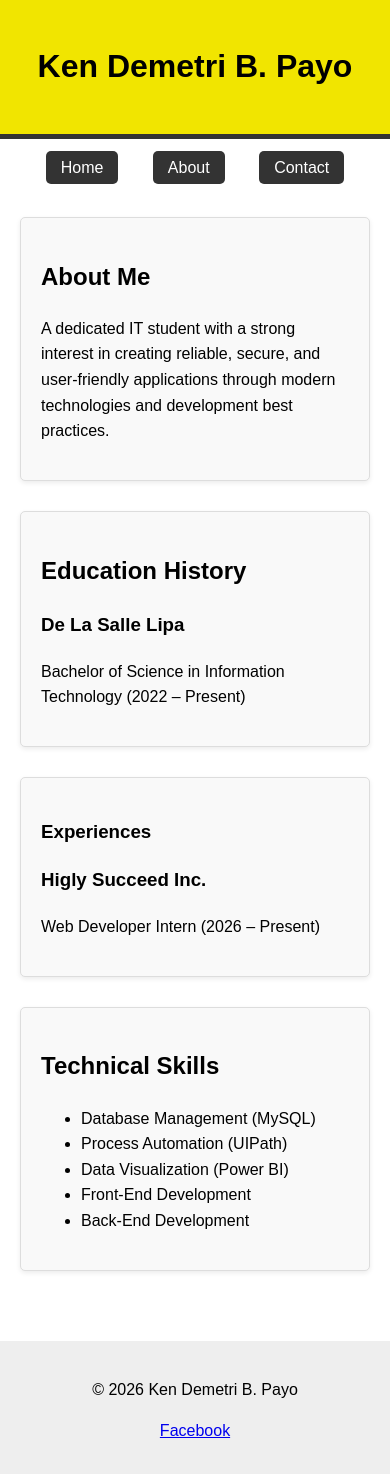
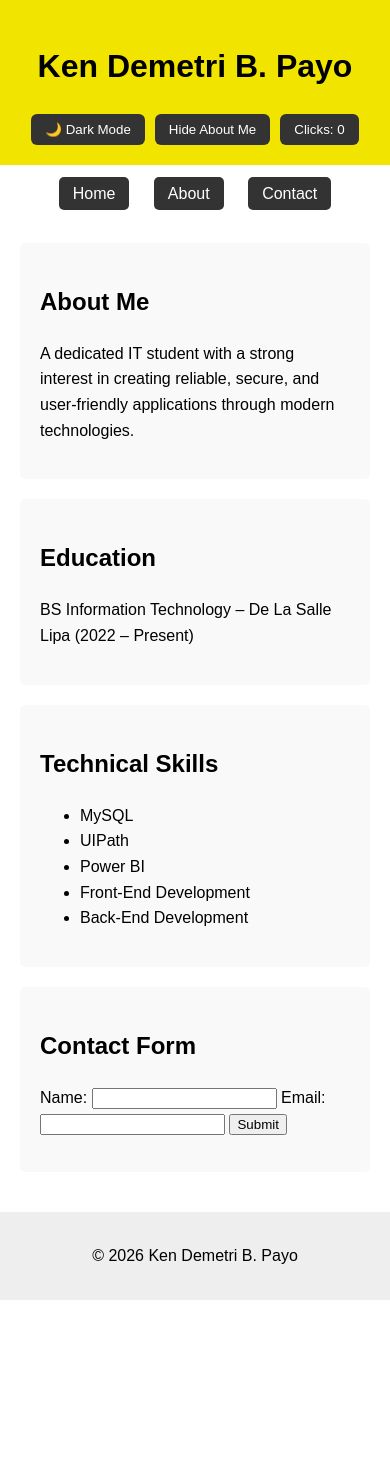
Before and after one commit to KenDemetri/intern-cv-ken, a plain HTML site: page index.html in a window 390 px wide. After the commit the page ends 1300 px from the top, so only its background shows below. Drawn offline with Linux system fonts and the light colour scheme.

Commit message:
BasicJsInt

```diff
--- a/index.html
+++ b/index.html
@@ -1,15 +1,22 @@
 <!DOCTYPE html>
 <html lang="en">
 <head>
-  <meta charset="UTF-8">
-  <meta name="viewport" content="width=device-width, initial-scale=1.0">
+  <meta charset="UTF-8" />
+  <meta name="viewport" content="width=device-width, initial-scale=1.0" />
   <title>Ken Demetri B. Payo - CV</title>
-  <link rel="stylesheet" href="style.css">
+  <link rel="stylesheet" href="style.css" />
 </head>
 <body>
 
   <header>
     <h1>Ken Demetri B. Payo</h1>
+
+    <!-- JavaScript Controls -->
+    <div class="controls">
+      <button id="themeBtn">🌙 Dark Mode</button>
+      <button id="aboutBtn">Hide About Me</button>
+      <button id="counterBtn">Clicks: <span id="count">0</span></button>
+    </div>
   </header>
 
   <nav>
@@ -24,44 +31,53 @@
 
     <section id="about">
       <h2>About Me</h2>
-      <article>
-        <p>A dedicated IT student with a strong interest in creating reliable, secure, and user-friendly applications through modern technologies and development best practices.</p>
-      </article>
+      <p>
+        A dedicated IT student with a strong interest in creating reliable,
+        secure, and user-friendly applications through modern technologies.
+      </p>
     </section>
 
     <section id="education">
-      <h2>Education History</h2>
-
-      <h3>De La Salle Lipa</h3>
-      <p>Bachelor of Science in Information Technology (2022 – Present)</p>
+      <h2>Education</h2>
+      <p>BS Information Technology – De La Salle Lipa (2022 – Present)</p>
     </section>
 
-     <section id="experience">
-         <h3>Experiences</h3>
-
-         <h3>Higly Succeed Inc.</h3>
-         <p>Web Developer Intern (2026 – Present)</p>
-
-     </section>
     <section id="skills">
       <h2>Technical Skills</h2>
       <ul>
-        <li>Database Management (MySQL)</li>
-        <li>Process Automation (UIPath)</li>
-        <li>Data Visualization (Power BI)</li>
+        <li>MySQL</li>
+        <li>UIPath</li>
+        <li>Power BI</li>
         <li>Front-End Development</li>
         <li>Back-End Development</li>
       </ul>
+    </section>
+
+    <!-- Feature 5: Form Validation -->
+    <section>
+      <h2>Contact Form</h2>
+      <form id="contactForm">
+        <label>
+          Name:
+          <input type="text" id="name" />
+        </label>
+
+        <label>
+          Email:
+          <input type="email" id="email" />
+        </label>
+
+        <button type="submit">Submit</button>
+        <p id="formMessage"></p>
+      </form>
     </section>
 
   </main>
 
   <footer id="contact">
     <p>© 2026 Ken Demetri B. Payo</p>
-    <p>
-      <a href="https://web.facebook.com/ken.payo.13" target="_blank">Facebook</a>
-    </p>
   </footer>
 
+  <script src="script.js"></script>
 </body>
 </html>
--- /dev/null
+++ b/script.js
@@ -0,0 +1,55 @@
+// FEATURE 1: Welcome Message (only once)
+if (!sessionStorage.getItem("visited")) {
+  alert("Welcome to my personal webpage!");
+  sessionStorage.setItem("visited", "true");
+}
+
+// FEATURE 2: Dark / Light Mode
+const themeBtn = document.getElementById("themeBtn");
+
+themeBtn.addEventListener("click", () => {
+  document.body.classList.toggle("dark");
+  themeBtn.textContent = document.body.classList.contains("dark")
+    ? "☀️ Light Mode"
+    : "🌙 Dark Mode";
+});
+
+// FEATURE 3: Show / Hide About Section
+const aboutBtn = document.getElementById("aboutBtn");
+const aboutSection = document.getElementById("about");
+
+aboutBtn.addEventListener("click", () => {
+  const isHidden = aboutSection.style.display === "none";
+  aboutSection.style.display = isHidden ? "block" : "none";
+  aboutBtn.textContent = isHidden ? "Hide About Me" : "Show About Me";
+});
+
+// FEATURE 4: Click Counter
+let clicks = 0;
+const counterBtn = document.getElementById("counterBtn");
+const countSpan = document.getElementById("count");
+
+counterBtn.addEventListener("click", () => {
+  clicks++;
+  countSpan.textContent = clicks;
+});
+
+// FEATURE 5: Basic Form Validation
+const form = document.getElementById("contactForm");
+const message = document.getElementById("formMessage");
+
+form.addEventListener("submit", (e) => {
+  e.preventDefault();
+
+  const name = document.getElementById("name").value.trim();
+  const email = document.getElementById("email").value.trim();
+
+  if (name === "" || email === "") {
+    message.textContent = "❌ Please fill in all required fields.";
+    message.style.color = "red";
+  } else {
+    message.textContent = "✅ Form submitted successfully!";
+    message.style.color = "green";
+    form.reset();
+  }
+});
--- a/style.css
+++ b/style.css
@@ -8,56 +8,78 @@ body {
   line-height: 1.6;
 }
 
-main {
-  max-width: 800px;
-  margin: 0 auto;
+header {
+  background-color: #f1e500;
   padding: 20px;
+  text-align: center;
 }
 
-header {
-  background-color: #f1e500;
-  color: rgb(0, 0, 0);
-  padding: 20px;
-  text-align: center;
-  border-bottom: 5px solid #333;
+.controls {
+  margin-top: 10px;
+  display: flex;
+  justify-content: center;
+  gap: 10px;
+}
+
+.controls button {
+  padding: 8px 14px;
+  border: none;
+  border-radius: 6px;
+  cursor: pointer;
+  background: #333;
+  color: white;
 }
 
 nav ul {
-  list-style-type: none;
+  list-style: none;
+  text-align: center;
   padding: 0;
-  margin: 1;
-  text-align: center;
 }
 
 nav ul li {
   display: inline-block;
-  margin: 0 15px;
+  margin: 0 10px;
 }
 
 nav ul li a {
   text-decoration: none;
+  background: #333;
   color: white;
-  background-color: #333;
-  padding: 8px 15px;
+  padding: 8px 14px;
   border-radius: 5px;
 }
 
-nav ul li a:hover {
-  background-color: #555;
+main {
+  max-width: 800px;
+  margin: auto;
+  padding: 20px;
 }
 
 section {
-  background-color: #f9f9f9;
-  border: 1px solid #ddd;
+  background: #f9f9f9;
+  margin-bottom: 20px;
   padding: 20px;
-  margin-bottom: 30px;
   border-radius: 5px;
-  box-shadow: 0 2px 5px rgba(0, 0, 0, 0.08);
 }
 
 footer {
   text-align: center;
-  padding: 20px;
   background: #eee;
-  margin-top: 20px;
+  padding: 15px;
 }
+
+/* Dark Mode */
+body.dark {
+  background: #121212;
+  color: white;
+}
+
+body.dark section {
+  background: #1e1e1e;
+}
+
+body.dark button,
+body.dark nav a {
+  background: white;
+  color: black;
+}
```
